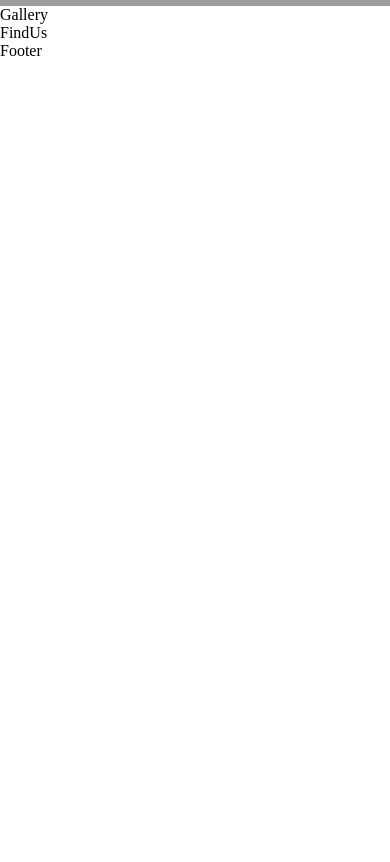
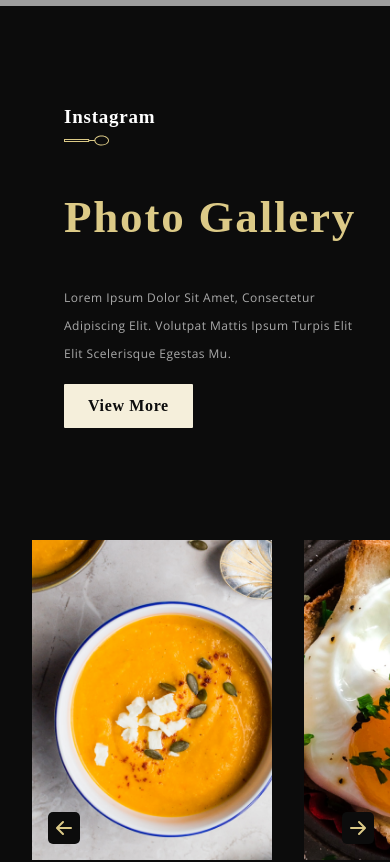
Before and after one commit to aleksandersousa/Restaurant-React, a React (Create React App) app in the folder frontend/: page / in a window 390 px wide. Shown: the part 8580-9442 px from the top of the page. Before the commit the page ends 8640 px from the top, so only its background shows below. Built offline with nearby package versions, Linux system fonts and the light colour scheme; grey boxes are pictures that could not be loaded; a web font is replaced by a local one.

Commit message:
Created gallery section

```diff
--- a/frontend/src/container/Gallery/Gallery.css
+++ b/frontend/src/container/Gallery/Gallery.css
@@ -0,0 +1,143 @@
+.app__gallery {
+  display: flex;
+  flex-direction: row;
+  background: var(--color-black);
+  padding: 4rem 0 4rem 6rem;
+}
+
+.app__gallery-content {
+  flex: 1;
+  display: flex;
+  align-items: flex-start;
+  justify-content: center;
+  flex-direction: column;
+  min-width: 500px;
+  padding: 2rem;
+}
+
+.app__gallery-content button {
+  margin-top: 1rem;
+}
+
+.app__gallery-images {
+  flex: 1;
+  display: flex;
+  flex-direction: row;
+  max-width: 50%;
+  position: relative;
+}
+
+.app__gallery-images_container {
+  display: flex;
+  flex-direction: row;
+  width: max-content;
+  overflow-x: scroll;
+  -ms-overflow-style: none;
+  scrollbar-width: none;
+}
+
+.app__gallery-images_container::-weblit-scrollbar {
+  display: none;
+}
+
+.app__gallery-images_card {
+  position: relative;
+  min-width: 301px;
+  height: 447px;
+  margin-right: 2rem;
+}
+
+.gallery__image-icon {
+  position: absolute;
+  color: #fff;
+  font-size: 2rem;
+  opacity: 0;
+  transition: .5s ease;
+  cursor: pointer;
+}
+
+.app__gallery-images_card img {
+  width: 100%;
+  height: 100%;
+  object-fit: cover;
+  opacity: 1;
+  transition: .5s ease;
+}
+
+.app__gallery-images_card:hover img {
+  opacity: .35;
+}
+
+.app__gallery-images_card:hover .gallery__image-icon {
+  opacity: 1;
+}
+
+.app__gallery-images_arrows {
+  width: 100%;
+  display: flex;
+  justify-content: space-between;
+  align-items: center;
+  padding: 0 1rem;
+  position: absolute;
+  bottom: 5%;
+}
+
+.gallery__arrow-icon {
+  color: var(--color-golden);
+  font-size: 2rem;
+  background: var(--color-black);
+  border-radius: 5px;
+  cursor: pointer;
+}
+
+.gallery__arrow-icon:hover {
+  color: var(--color-white);
+}
+
+@media screen and (min-width: 2000px) {
+  .app__gallery-content button {
+    margin-top: 2rem;
+  }
+
+  .app__gallery-content {
+    min-width: 1000px;
+    padding-right: 4rem;
+  }
+
+  .app__gallery-images_card {
+    min-width: 400px;
+    height: 547px;
+  }
+}
+
+@media screen and (max-width: 1150px) {
+  .app__gallery {
+    flex-direction: column;
+  }
+
+  .app__gallery-images {
+    max-width: 100%;
+    margin: 5rem 0;
+  }
+}
+
+@media screen and (max-width: 850px) {
+  .app__gallery {
+    padding: 4rem 0 4rem 4rem;
+  }
+}
+
+@media screen and (max-width: 650px) {
+  .app__gallery {
+    padding: 4rem 0 4rem 2rem;
+  }
+
+  .app__gallery-content {
+    min-width: 100%;
+  }
+
+  .app__gallery-images_card {
+    min-width: 240px;
+    height: 320px;
+  }
+}
--- a/frontend/src/container/Gallery/Gallery.jsx
+++ b/frontend/src/container/Gallery/Gallery.jsx
@@ -1,9 +1,55 @@
-import React from 'react';
+import './Gallery.css';
+import { useRef } from 'react';
+import { BsArrowLeftShort, BsArrowRightShort, BsInstagram } from 'react-icons/bs';
+import { SubHeading } from '../../components';
+import { images } from '../../constants';
 
-import './Gallery.css';
+export default function Gallery() {
+  const scrollRef = useRef();
 
-function Gallery() {
-  return <div>Gallery</div>;
+  const scroll = direction => {
+    const { current } = scrollRef;
+    direction === 'left' ? (current.scrollLeft -= 300) : (current.scrollLeft += 300);
+  };
+
+  return (
+    <div className="app__gallery flex__center">
+      <div className="app__gallery-content">
+        <SubHeading title="Instagram" />
+        <h1 className="headtext__cormorant">Photo Gallery</h1>
+        <p className="p__opensans" style={{ color: '#AAA', marginTop: '2rem' }}>
+          Lorem ipsum dolor sit amet, consectetur adipiscing elit. Volutpat mattis ipsum
+          turpis elit elit scelerisque egestas mu.
+        </p>
+        <button type="button" className="custom__button">
+          View More
+        </button>
+      </div>
+      <div className="app__gallery-images">
+        <div className="app__gallery-images_container" ref={scrollRef}>
+          {[images.gallery01, images.gallery02, images.gallery03, images.gallery04].map(
+            (image, index) => (
+              <div
+                className="app__gallery-images_card flex__center"
+                key={`gallery_image-${index + 1}`}
+              >
+                <img src={image} alt="gallery_image" />
+                <BsInstagram className="gallery__image-icon" />
+              </div>
+            )
+          )}
+        </div>
+        <div className="app__gallery-images_arrows">
+          <BsArrowLeftShort
+            className="gallery__arrow-icon"
+            onClick={() => scroll('left')}
+          />
+          <BsArrowRightShort
+            className="gallery__arrow-icon"
+            onClick={() => scroll('right')}
+          />
+        </div>
+      </div>
+    </div>
+  );
 }
-
-export default Gallery;
```
